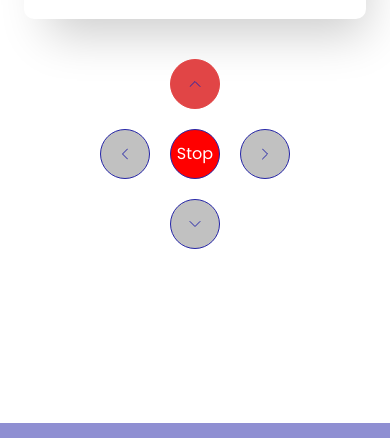
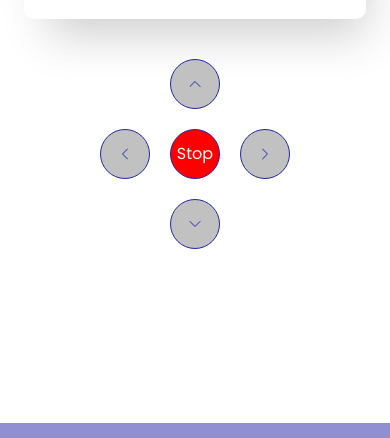
Before and after one commit to ManhLoc/Do-An-2, a plain HTML site: page index.html in a window 390 px wide. In both pictures the pointer is over the button 195 px from the left and 279 px from the top of the page. Shown: the part 196-634 px from the top of the page. Drawn offline with Linux system fonts and the light colour scheme.

Commit message:
fix responsive control

```diff
--- a/assets/css/responsive.css
+++ b/assets/css/responsive.css
@@ -50,4 +50,9 @@
     .time__current {
         font-size: 3rem;
     }
+
+    .control__btn:hover {
+        border-color: var(--primary--color-one);
+        background-color: #c1c1c1;
+    }
 }
```
